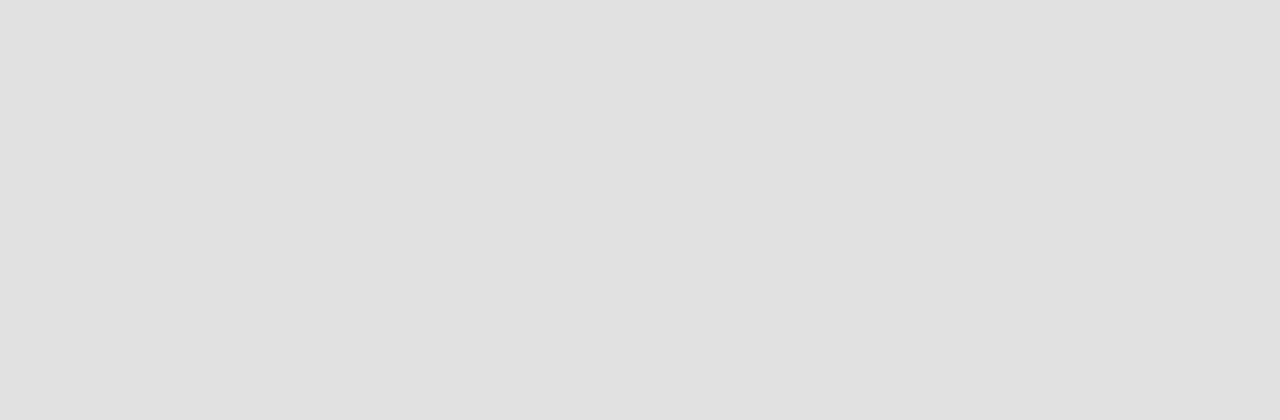
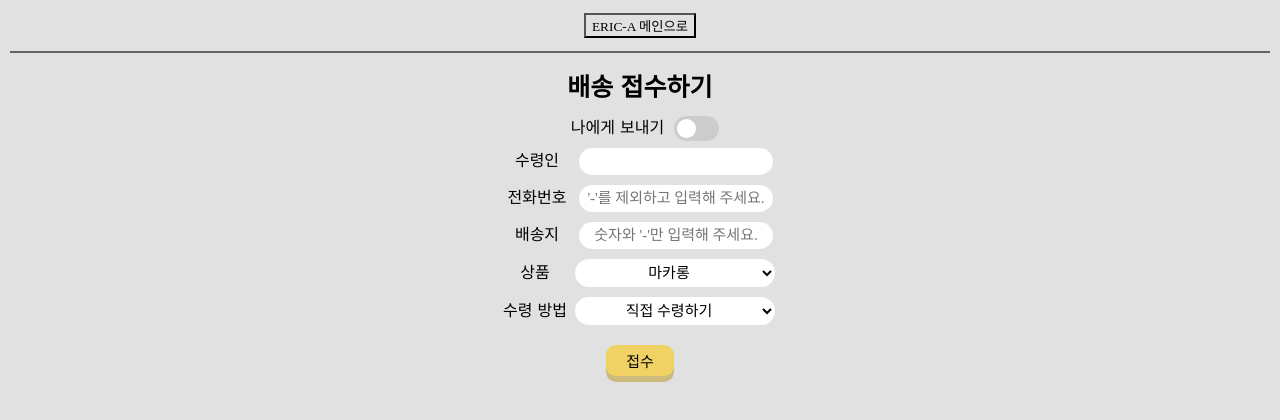
Before and after one commit to CrashLab-2022/ERIC-A-web-frontend-nuxtjs, a Nuxt app: page /delivery/order in a window 1280 px wide. Before the commit this address had no page. Shown: the top 420 px of the page. Built offline with nearby package versions, Linux system fonts and the light colour scheme; no server answers; a web font is replaced by a local one.

Commit message:
feat: 배송 접수 페이지 구현

```diff
--- /dev/null
+++ b/pages/delivery/order.vue
@@ -0,0 +1,227 @@
+<template>
+    <div class="order">
+        <Header />
+        <h3>배송 접수하기</h3>
+        <form @submit.prevent="submitForm">
+            <div v-if="false">
+                <label for="userPhoneNumber">접수자 전화번호</label>
+                {{ userPhoneNumber }}
+            </div>
+            <div class="toggle">
+                <span>나에게 보내기</span>
+                <label class="toggler-wrapper style-1">
+                <input type="checkbox" @click="checkToMe" v-model="checks" value="1">
+                <div class="toggler-slider">
+                <div class="toggler-knob"></div>
+                </div>
+                </label>
+            </div>
+            <div>
+                <label for="name">수령인</label>
+                <input type="text" id="name" v-model="name" />
+            </div>
+            <div>
+                <label for="phoneNumber">전화번호</label>
+                <input type="text" id="phoneNumber" v-model="phoneNumber" maxlength="11" placeholder="'-'를 제외하고 입력해 주세요."/>
+            </div>
+            <div>
+                <label for="destination">배송지</label>
+                <input type="text" id="destination" v-model="destination" maxlength="11" placeholder="숫자와 '-'만 입력해 주세요."/>
+            </div>
+            <div>
+                <label for="item">상품</label>
+                <select name = "item" id="item" v-model="item">
+                    <option value="마카롱">마카롱</option>
+                    <option value="케이크">케이크</option>
+                    <option value="도넛">도넛</option>
+                    <option value="베이글">베이글</option>
+                </select>
+            </div>
+            <div>
+                <label for="isInPerson">수령 방법</label>
+                <select name = "isInPerson" id="isInPerson" v-model="isInPerson">
+                    <option value="1">직접 수령하기</option>
+                    <option value="2">두고 가기</option>
+                </select>
+            </div>
+            <button type="submit">접수</button>
+        </form>
+    </div>
+</template>
+
+<script>
+import Header from '../../components/Header';
+export default {
+    components: {
+        Header
+    },
+    mounted() {
+        this.$axios.get('/user/session').then(result => {
+            console.log(result.data)
+            this.userPhoneNumber = result.data.phoneNumber
+        });
+    },
+    data() {
+        return {
+            userPhoneNumber: null,
+            name: null,
+            phoneNumber: null,
+            destination: null,
+            item: '마카롱',
+            isInPerson: '1',
+            checks: []
+        };
+    },
+    watch: {
+        phoneNumber: function () {
+            return this.phoneNumber = this.phoneNumber.replace(/[^0-9]/g, '');
+        },
+        destination: function () {
+            return this.destination = this.destination.replace(/[^0-9-]/g, '');
+        }
+    },
+    methods: {
+        async checkToMe() {
+            if (this.checks.length == 0) {
+                let isLogined = await this.$axios.get('/user/session');
+                this.name = isLogined.data.name;
+                this.phoneNumber = isLogined.data.phoneNumber;
+            } else {
+                this.name = '';
+                this.phoneNumber = '';
+            }
+        },
+        submitForm() {
+            const userData = {
+                name: this.name,
+                phoneNumber: this.phoneNumber,
+                departure: '101',
+                destination: this.destination,
+                item: this.item,
+                isInPerson: this.isInPerson,
+                userId: this.userPhoneNumber,
+                status: '출발 전'
+            };
+            this.$axios.post('/delivery/order', userData)
+            .then(function (res) {
+                console.log(res);
+                if (res.status == 200) {
+                    alert('접수되었습니다.');
+                    $nuxt.$router.push(`/delivery/list/${userData.userId}`)
+                }
+                else {
+                    alert('접수 실패하였습니다.');
+                }
+            }).catch(function (err) {
+                alert('비어있는 칸이 있는지 확인해 주세요.');
+                console.log(err);
+            });
+        },
+    },
+};
+</script>
+
+<style scoped>
+
+label {
+    display: inline-block;
+    width: 70px;
+}
+
+.order button {
+  margin: 15px;
+  padding: 5px 20px;
+  font-size: 15px;
+  border-radius: 10px;
+  background-color: #F0D264;
+  box-shadow: 0 6px rgba(196, 172, 83, .7);
+  text-decoration: none;
+  border-width: 0px;
+}
+
+.toggle {
+    display: flex;
+    align-items: center;
+    justify-content: center;
+}
+
+.order button:hover {
+  box-shadow: 0 0;
+  margin-top: 20px;
+  background-color: #D6BB59;}
+
+.toggler-wrapper {
+  display: block;
+  width: 45px;
+  height: 25px;
+  cursor: pointer;
+  position: relative;
+  align-items: center;
+  /* margin: auto; */
+}
+
+.toggler-wrapper input[type="checkbox"] {
+  display: none;
+}
+
+.toggler-wrapper input[type="checkbox"]:checked+.toggler-slider {
+  background-color: #F0D264;
+}
+
+.toggler-wrapper .toggler-slider {
+  background-color: #ccc;
+  position: absolute;
+  border-radius: 100px;
+  top: 0;
+  left: 0;
+  width: 100%;
+  height: 100%;
+  -webkit-transition: all 300ms ease;
+  transition: all 300ms ease;
+}
+
+.toggler-wrapper .toggler-knob {
+  position: absolute;
+  -webkit-transition: all 300ms ease;
+  transition: all 300ms ease;
+}
+
+  .toggler-wrapper.style-1 input[type="checkbox"]:checked+.toggler-slider .toggler-knob {
+  left: calc(100% - 19px - 3px);
+}
+
+.toggler-wrapper.style-1 .toggler-knob {
+  width: calc(25px - 6px);
+  height: calc(25px - 6px);
+  border-radius: 50%;
+  left: 3px;
+  top: 3px;
+  background-color: #fff;
+}
+
+span {
+    margin: 0 10px;
+}
+
+select {
+    width: 200px;
+    border: 0px solid #ffffff;
+    background-color: white;
+    box-sizing: border-box;
+    border-radius: 15px;
+    padding: 5px 5px;
+    font-weight: 400;
+    font-size: 15px;
+    line-height: 16px;
+    margin: 5px;
+}
+
+select:focus{
+    border: 1px solid #F0D264;
+    box-sizing: border-box;
+    border-radius: 15px;
+    outline: 3px solid #eadba7;
+    border-radius: 10px;
+}
+
+</style>
```
